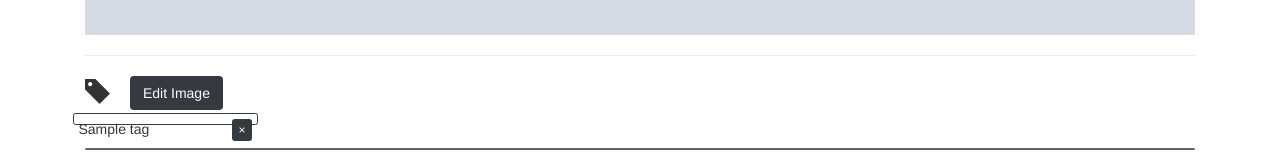
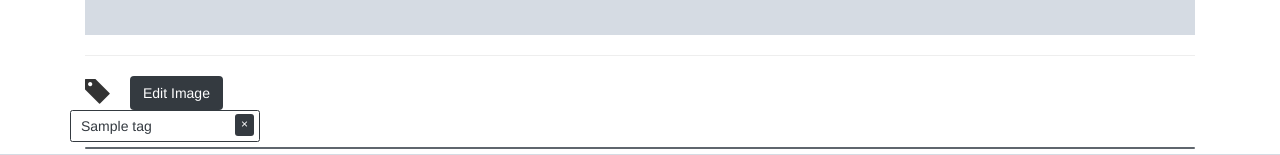
Before and after one commit to M-Aguilar/vid_manager, a Django app: template vid_manager/templates/vid_manager/image.html in a window 1280 px wide. Shown: the part 1008-1163 px from the top of the page. Run offline with Django 3.2, Linux system fonts and the light colour scheme; the template is opened without the code that fills it: most values are stand-ins (such as "Sample title", 1, 10 or a date in 2020); grey boxes marked "Sample" are stand-in pictures; some libraries are stand-ins or nearby versions.

Commit message:
fix tag tile

```diff
--- a/vid_manager/templates/vid_manager/tag_tile.html
+++ b/vid_manager/templates/vid_manager/tag_tile.html
@@ -1,11 +1,14 @@
 
-<div class='p-1 col-2'>
-	<div id="{{ tag.id }}" class="overflow-auto border border-dark rounded p-2 tag-link">
+<div class='col-2 border border-dark rounded pr-2 pl-3 py-1'>
+	<div id="{{ tag.id }}" class="d-block overflow-auto">
 		<a href="{% url 'tag' tag.id %}">
-		<div class="d-inline float-left text-dark">{{ tag }}</div>
+			<div class="float-left text-dark my-1">{{ tag }}</div>
 		</a>
-		<a href="{% url 'remove_tag' tag.id %}" id="remove_tag" class="d-inline float-right" value="{{ tag.id }}">
-			<span class="btn btn-xs btn-dark">&times;</span>
+		<a href="{% url 'remove_tag' tag.id %}" id="remove_tag" class="float-right" value="{{ tag.id }}">
+			<div>
+				<span class="btn btn-xs btn-dark pt-0 pb-1">&times;</span>
+			</div>
 		</a>
-	</div>
+
+	</<a>
 </div>
```
